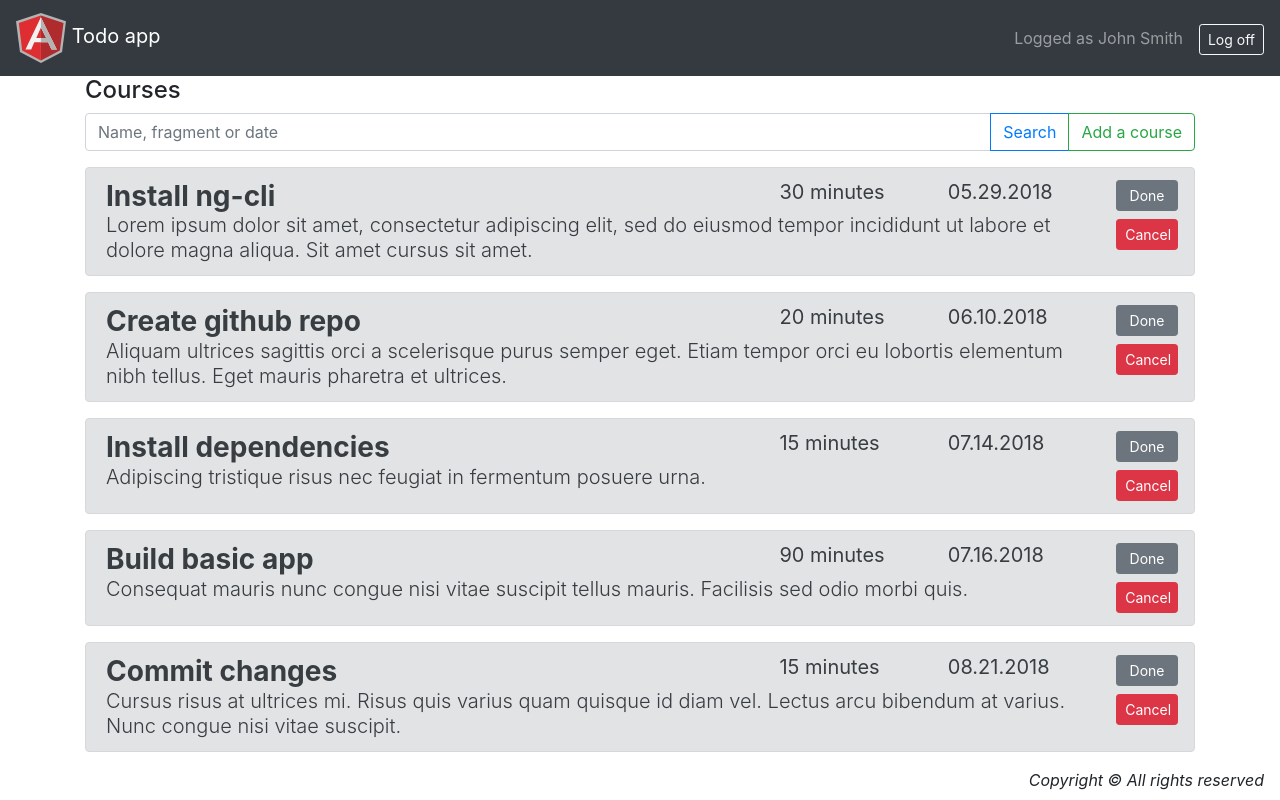
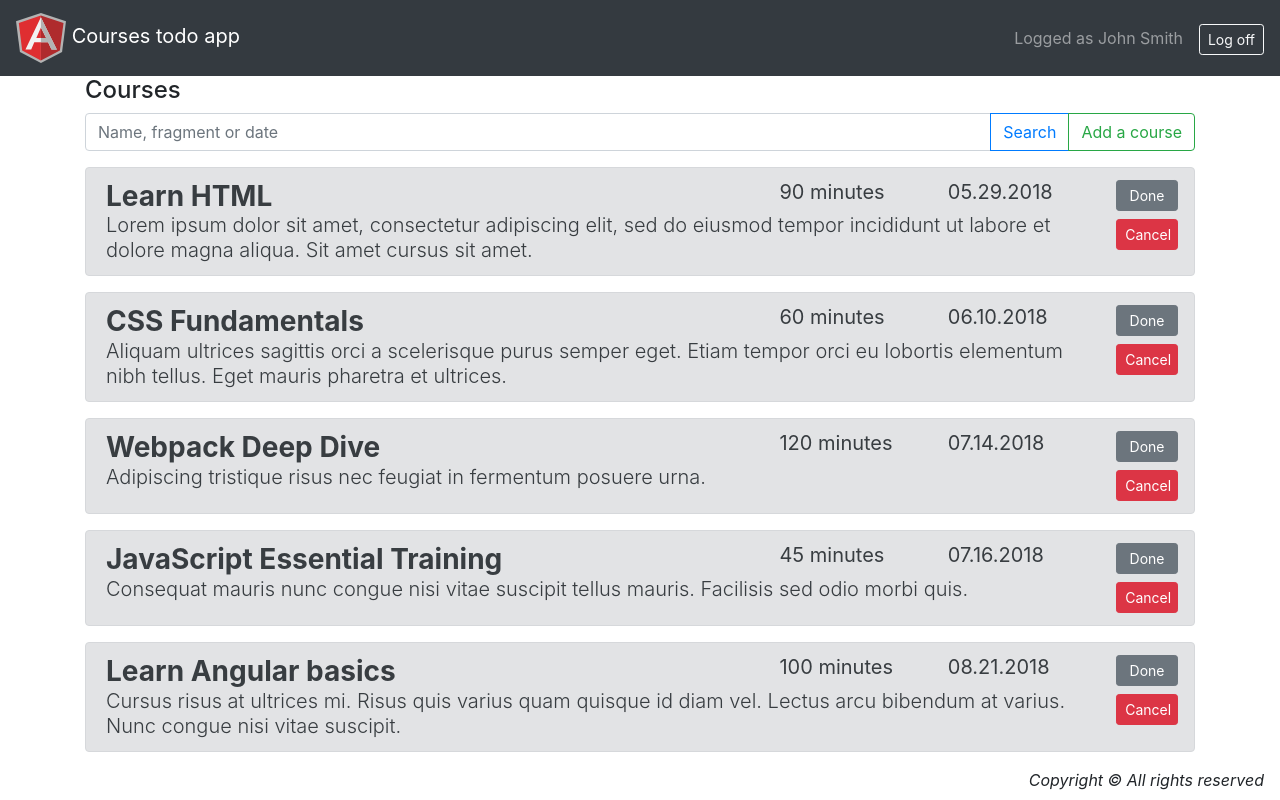
Before and after one commit to DmitriyPavlovskyi/angular-2018Q2, an Angular app: page /courses in a window 1280 px wide. Built offline with nearby package versions, Linux system fonts and the light colour scheme.

Commit message:
Data changed

```diff
--- a/src/app/core/courses/courses.service.ts
+++ b/src/app/core/courses/courses.service.ts
@@ -1,5 +1,4 @@
 import { Injectable } from '@angular/core';
-// Импортим интерфейсы наших данных
 import { UserData } from '../../shared/models/user.model';
 import { TodoListItem } from '../../shared/models/todo-list-item.model';
 
@@ -22,37 +21,37 @@ export class UserService {
     return [
       {
         id: 0,
-        title: 'Install ng-cli',
+        title: 'Learn HTML',
         creationDate: '05.29.2018',
-        duration: 30,
+        duration: 90,
         description: 'Lorem ipsum dolor sit amet, consectetur adipiscing elit, sed do eiusmod tempor incididunt ut labore et dolore magna aliqua. Sit amet cursus sit amet.',
       },
       {
         id: 1,
-        title: 'Create github repo',
+        title: 'CSS Fundamentals',
         creationDate: '06.10.2018',
-        duration: 20,
+        duration: 60,
         description: 'Aliquam ultrices sagittis orci a scelerisque purus semper eget. Etiam tempor orci eu lobortis elementum nibh tellus. Eget mauris pharetra et ultrices.',
       },
       {
         id: 2,
-        title: 'Install dependencies',
+        title: 'Webpack Deep Dive',
         creationDate: '07.14.2018',
-        duration: 15,
+        duration: 120,
         description: 'Adipiscing tristique risus nec feugiat in fermentum posuere urna.',
       },
       {
         id: 3,
-        title: 'Build basic app',
+        title: 'JavaScript Essential Training',
         creationDate: '07.16.2018',
-        duration: 90,
+        duration: 45,
         description: 'Consequat mauris nunc congue nisi vitae suscipit tellus mauris. Facilisis sed odio morbi quis.',
       },
       {
         id: 4,
-        title: 'Commit changes',
+        title: 'Learn Angular basics',
         creationDate: '08.21.2018',
-        duration: 15,
+        duration: 100,
         description: 'Cursus risus at ultrices mi. Risus quis varius quam quisque id diam vel. Lectus arcu bibendum at varius. Nunc congue nisi vitae suscipit.',
       },
     ];
--- a/src/app/features/components/header/header.component.html
+++ b/src/app/features/components/header/header.component.html
@@ -2,7 +2,7 @@
   <div>
     <span class="navbar-brand mb-0">
       <img src="./assets/App-logo.svg" class="app-logo" alt="">
-      Todo app
+      Courses todo app
     </span>
   </div>
   <div>
```
